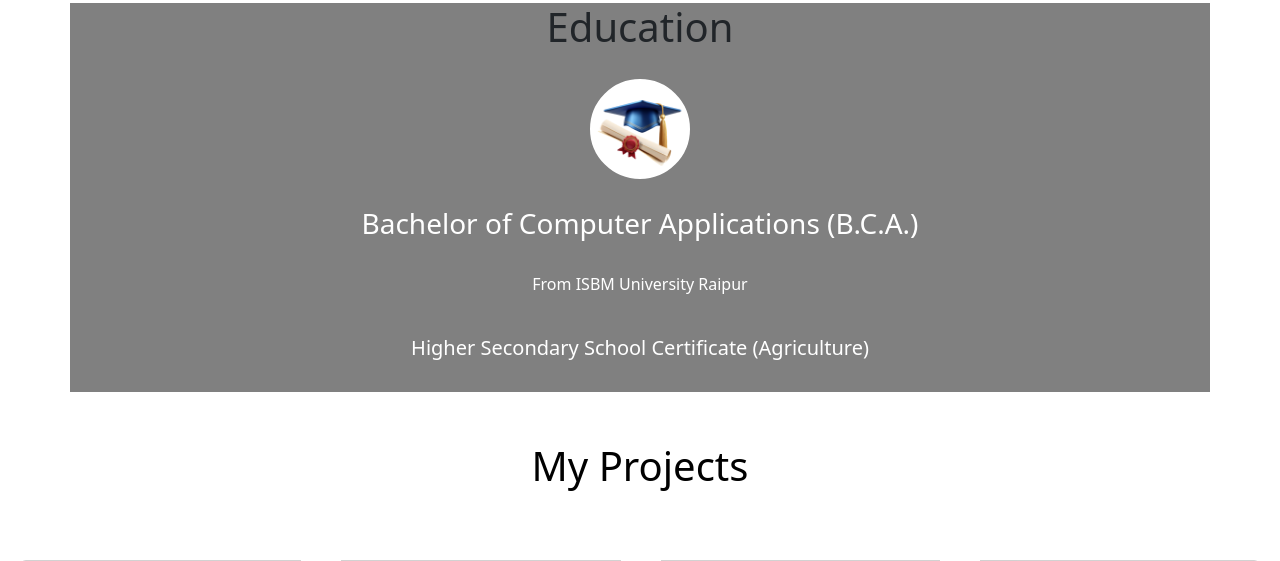
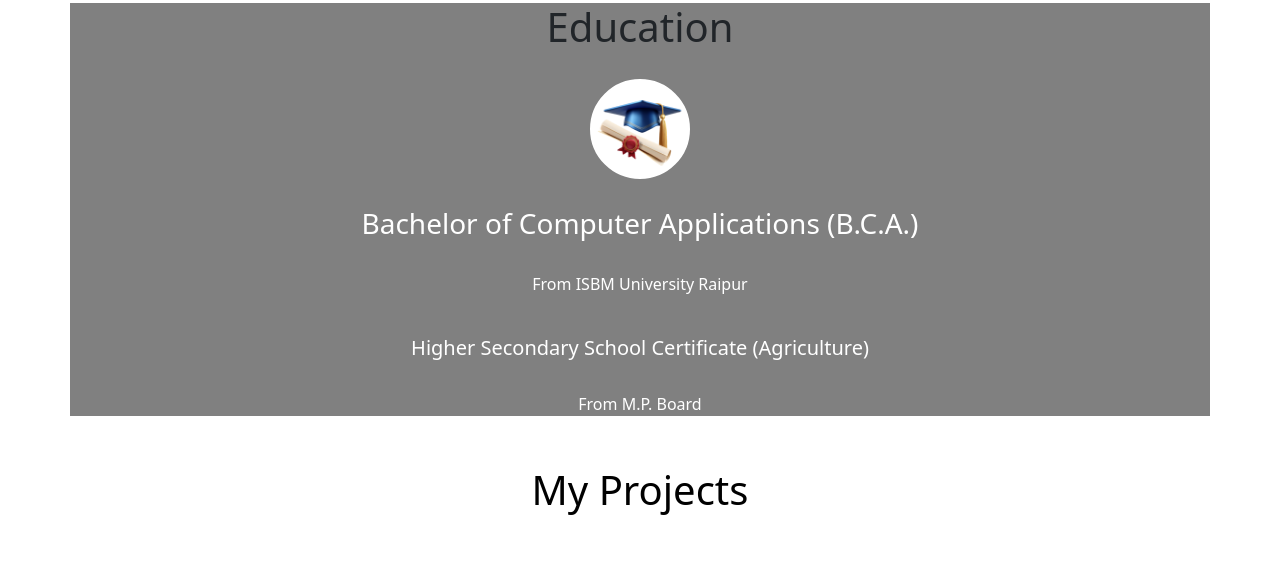
Before and after one commit to rahullokhande123/Django_Static_Portfolio, a Django app: page /home/ in a window 1280 px wide. Shown: the part 1247-1808 px from the top of the page. Run offline with Django 5.2, Linux system fonts and the light colour scheme; some libraries are stand-ins or nearby versions; some web fonts are replaced.

Commit message:
Static Portfolio

```diff
--- a/project/app/templates/home.html
+++ b/project/app/templates/home.html
@@ -187,7 +187,7 @@
             <h3 align="center">Bachelor of Computer Applications (B.C.A.)</h3> <br>
             <p align="center">From ISBM University Raipur</p> <br>
             <h5 align="center"> Higher Secondary School Certificate (Agriculture)</h5> <br>
-
+            <p align="center">From M.P. Board</p>
 
 
 
```
